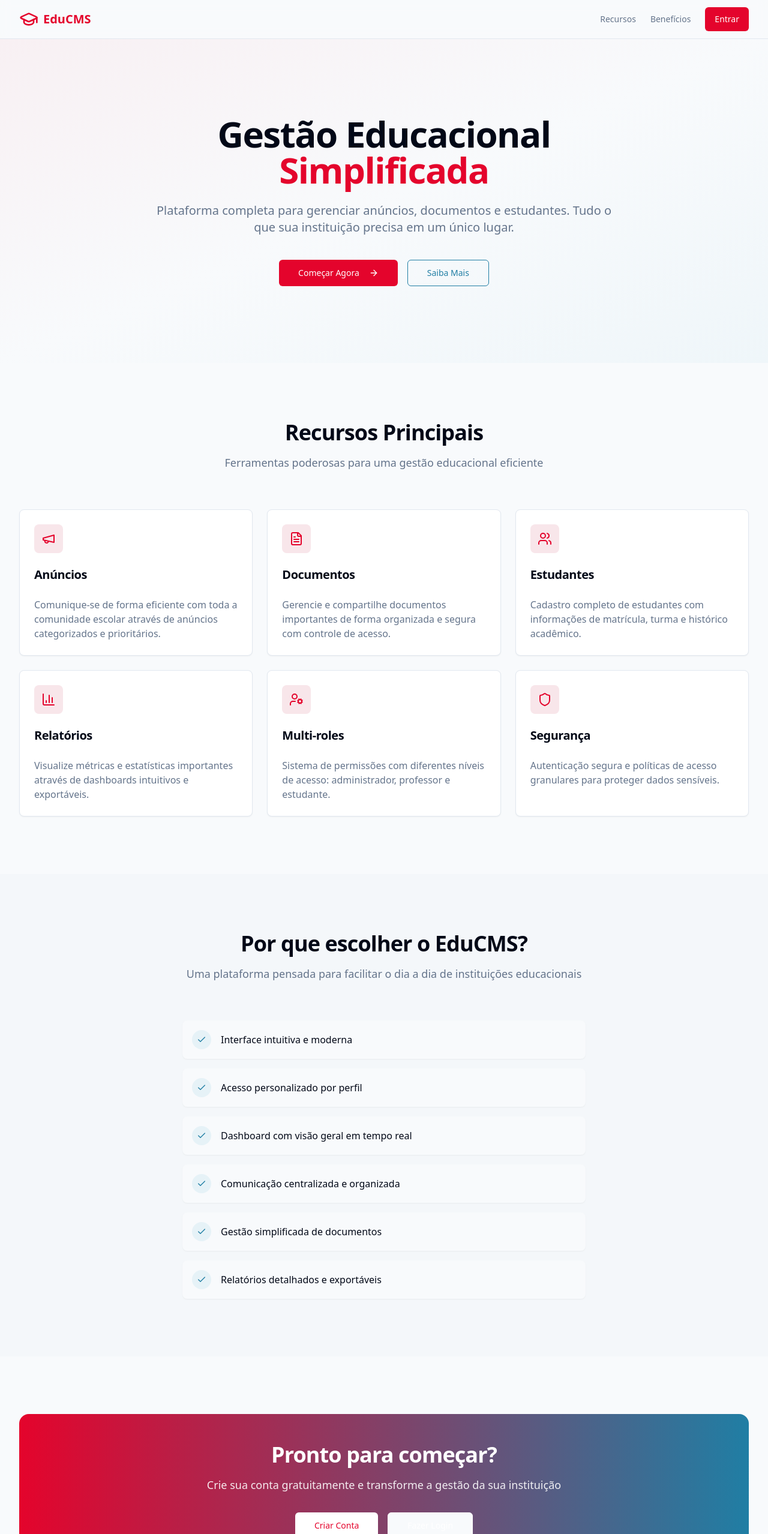
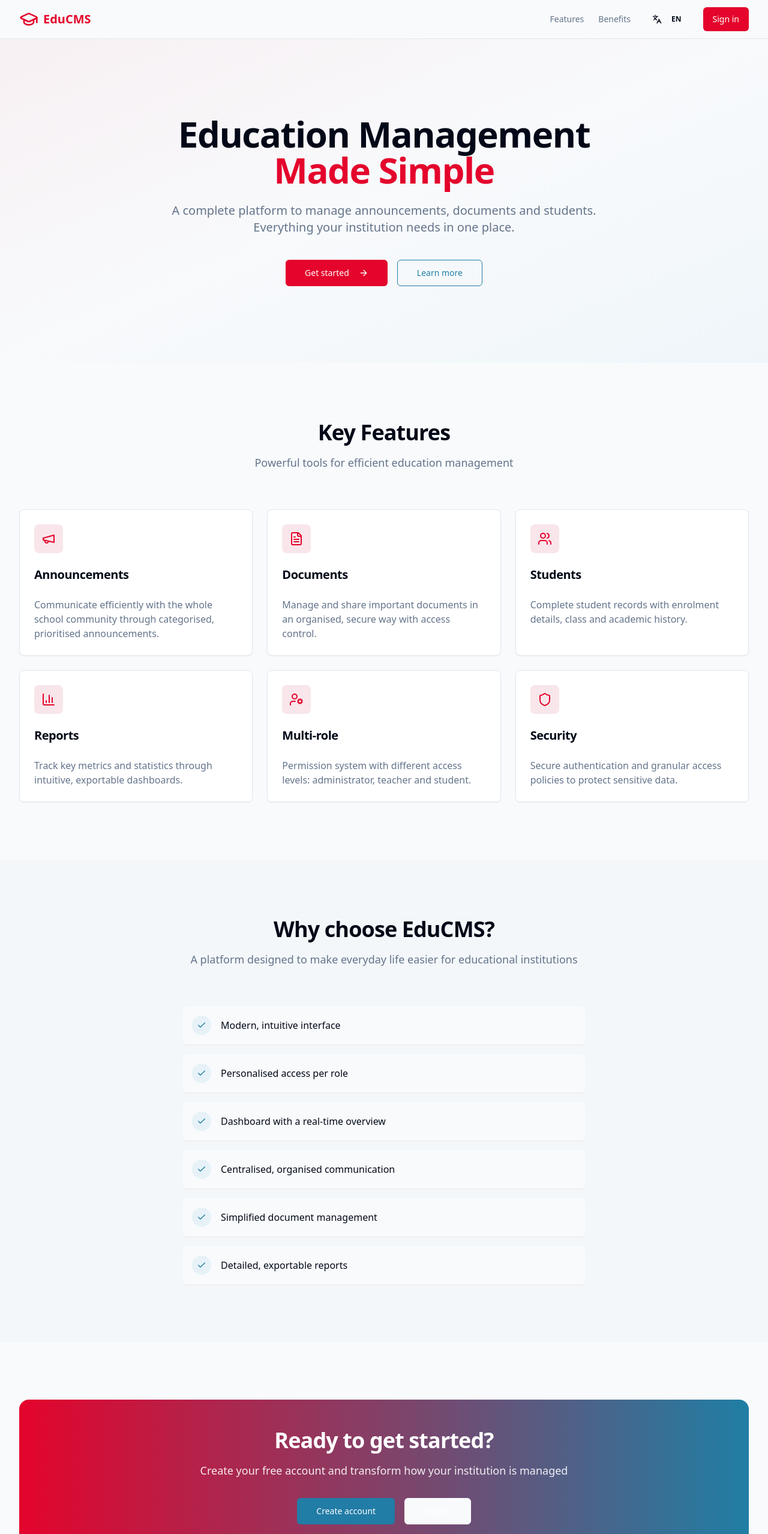
Before and after one commit to franklinmarceloferrer-cmd/educsme, a React (Vite) app: page / in a window 1280 px wide. Shown: the top 2557 px of the page at 60% size. Built offline with nearby package versions, Linux system fonts and the light colour scheme.

Commit message:
Changes
Co-authored-by: franklinmarceloferrer-cmd <227836888+franklinmarceloferrer-cmd@users.noreply.github.com>

```diff
--- a/src/pages/Index.tsx
+++ b/src/pages/Index.tsx
@@ -1,11 +1,13 @@
-// Update this page (the content is just a fallback if you fail to update the page)
+import { useTranslation } from "@/contexts/LanguageContext";
 
 const Index = () => {
+  const { t } = useTranslation();
+
   return (
     <div className="min-h-screen flex items-center justify-center bg-background">
       <div className="text-center">
-        <h1 className="text-4xl font-bold mb-4">Welcome to Your Blank App</h1>
-        <p className="text-xl text-muted-foreground">Start building your amazing project here!</p>
+        <h1 className="text-4xl font-bold mb-4">{t("index.title")}</h1>
+        <p className="text-xl text-muted-foreground">{t("index.subtitle")}</p>
       </div>
     </div>
   );
--- a/src/pages/Landing.tsx
+++ b/src/pages/Landing.tsx
@@ -1,6 +1,8 @@
 import { Link } from "react-router-dom";
 import { Button } from "@/components/ui/button";
 import { Card, CardContent, CardDescription, CardHeader, CardTitle } from "@/components/ui/card";
+import { LanguageSwitcher } from "@/components/layout/LanguageSwitcher";
+import { useTranslation } from "@/contexts/LanguageContext";
 import {
   GraduationCap,
   Megaphone,
@@ -10,52 +12,30 @@ import {
   Shield,
   UserCog,
   Check,
-  ArrowRight
+  ArrowRight,
 } from "lucide-react";
 
-const features = [
-  {
-    icon: Megaphone,
-    title: "Anúncios",
-    description: "Comunique-se de forma eficiente com toda a comunidade escolar através de anúncios categorizados e prioritários."
-  },
-  {
-    icon: FileText,
-    title: "Documentos",
-    description: "Gerencie e compartilhe documentos importantes de forma organizada e segura com controle de acesso."
-  },
-  {
-    icon: Users,
-    title: "Estudantes",
-    description: "Cadastro completo de estudantes com informações de matrícula, turma e histórico acadêmico."
-  },
-  {
-    icon: BarChart3,
-    title: "Relatórios",
-    description: "Visualize métricas e estatísticas importantes através de dashboards intuitivos e exportáveis."
-  },
-  {
-    icon: UserCog,
-    title: "Multi-roles",
-    description: "Sistema de permissões com diferentes níveis de acesso: administrador, professor e estudante."
-  },
-  {
-    icon: Shield,
-    title: "Segurança",
-    description: "Autenticação segura e políticas de acesso granulares para proteger dados sensíveis."
-  }
-];
+const FEATURES = [
+  { icon: Megaphone, key: "announcements" },
+  { icon: FileText, key: "documents" },
+  { icon: Users, key: "students" },
+  { icon: BarChart3, key: "reports" },
+  { icon: UserCog, key: "roles" },
+  { icon: Shield, key: "security" },
+] as const;
 
-const benefits = [
-  "Interface intuitiva e moderna",
-  "Acesso personalizado por perfil",
-  "Dashboard com visão geral em tempo real",
-  "Comunicação centralizada e organizada",
-  "Gestão simplificada de documentos",
-  "Relatórios detalhados e exportáveis"
-];
+const BENEFIT_KEYS = [
+  "landing.benefits.item1",
+  "landing.benefits.item2",
+  "landing.benefits.item3",
+  "landing.benefits.item4",
+  "landing.benefits.item5",
+  "landing.benefits.item6",
+] as const;
 
 export default function Landing() {
+  const { t } = useTranslation();
+
   return (
     <div className="min-h-screen bg-background">
       {/* Header/Navbar */}
@@ -67,18 +47,22 @@ export default function Landing() {
           </div>
           <nav className="hidden md:flex items-center gap-6">
             <a href="#recursos" className="text-sm font-medium text-muted-foreground hover:text-foreground transition-colors">
-              Recursos
+              {t("landing.nav.features")}
             </a>
             <a href="#beneficios" className="text-sm font-medium text-muted-foreground hover:text-foreground transition-colors">
-              Benefícios
+              {t("landing.nav.benefits")}
             </a>
+            <LanguageSwitcher />
             <Button asChild variant="brand-red">
-              <Link to="/login">Entrar</Link>
+              <Link to="/login">{t("landing.nav.signIn")}</Link>
             </Button>
           </nav>
-          <Button asChild variant="brand-red" className="md:hidden">
-            <Link to="/login">Entrar</Link>
-          </Button>
+          <div className="flex items-center gap-2 md:hidden">
+            <LanguageSwitcher />
+            <Button asChild variant="brand-red">
+              <Link to="/login">{t("landing.nav.signIn")}</Link>
+            </Button>
+          </div>
         </div>
       </header>
 
@@ -88,22 +72,21 @@ export default function Landing() {
         <div className="container relative py-24 md:py-32">
           <div className="mx-auto max-w-3xl text-center">
             <h1 className="text-4xl font-bold tracking-tight sm:text-5xl md:text-6xl">
-              Gestão Educacional{" "}
-              <span className="text-brand-red">Simplificada</span>
+              {t("landing.hero.title")}{" "}
+              <span className="text-brand-red">{t("landing.hero.titleHighlight")}</span>
             </h1>
             <p className="mt-6 text-lg text-muted-foreground md:text-xl">
-              Plataforma completa para gerenciar anúncios, documentos e estudantes.
-              Tudo o que sua instituição precisa em um único lugar.
+              {t("landing.hero.subtitle")}
             </p>
             <div className="mt-10 flex flex-col sm:flex-row items-center justify-center gap-4">
               <Button asChild size="lg" variant="brand-red">
                 <Link to="/login">
-                  Começar Agora
+                  {t("landing.hero.primaryCta")}
                   <ArrowRight className="ml-2 h-4 w-4" />
                 </Link>
               </Button>
               <Button asChild size="lg" variant="brand-blue-outline">
-                <a href="#recursos">Saiba Mais</a>
+                <a href="#recursos">{t("landing.hero.secondaryCta")}</a>
               </Button>
             </div>
           </div>
@@ -114,24 +97,26 @@ export default function Landing() {
       <section id="recursos" className="container py-24">
         <div className="text-center mb-16">
           <h2 className="text-3xl font-bold tracking-tight sm:text-4xl">
-            Recursos Principais
+            {t("landing.features.title")}
           </h2>
           <p className="mt-4 text-lg text-muted-foreground">
-            Ferramentas poderosas para uma gestão educacional eficiente
+            {t("landing.features.subtitle")}
           </p>
         </div>
         <div className="grid gap-6 md:grid-cols-2 lg:grid-cols-3">
-          {features.map((feature) => (
-            <Card key={feature.title} className="group hover:shadow-lg transition-shadow duration-300">
+          {FEATURES.map((feature) => (
+            <Card key={feature.key} className="group hover:shadow-lg transition-shadow duration-300">
               <CardHeader>
                 <div className="mb-4 inline-flex h-12 w-12 items-center justify-center rounded-lg bg-brand-red-light group-hover:bg-brand-red/10 transition-colors">
                   <feature.icon className="h-6 w-6 text-brand-red" />
                 </div>
-                <CardTitle className="text-xl">{feature.title}</CardTitle>
+                <CardTitle className="text-xl">
+                  {t(`landing.features.${feature.key}.title`)}
+                </CardTitle>
               </CardHeader>
               <CardContent>
                 <CardDescription className="text-base">
-                  {feature.description}
+                  {t(`landing.features.${feature.key}.description`)}
                 </CardDescription>
               </CardContent>
             </Card>
@@ -144,20 +129,20 @@ export default function Landing() {
         <div className="container">
           <div className="mx-auto max-w-3xl text-center mb-16">
             <h2 className="text-3xl font-bold tracking-tight sm:text-4xl">
-              Por que escolher o EduCMS?
+              {t("landing.benefits.title")}
             </h2>
             <p className="mt-4 text-lg text-muted-foreground">
-              Uma plataforma pensada para facilitar o dia a dia de instituições educacionais
+              {t("landing.benefits.subtitle")}
             </p>
           </div>
           <div className="mx-auto max-w-2xl">
             <ul className="grid gap-4">
-              {benefits.map((benefit) => (
-                <li key={benefit} className="flex items-center gap-4 rounded-lg bg-background p-4 shadow-sm">
+              {BENEFIT_KEYS.map((key) => (
+                <li key={key} className="flex items-center gap-4 rounded-lg bg-background p-4 shadow-sm">
                   <div className="flex h-8 w-8 items-center justify-center rounded-full bg-brand-blue-light">
                     <Check className="h-4 w-4 text-brand-blue" />
                   </div>
-                  <span className="font-medium">{benefit}</span>
+                  <span className="font-medium">{t(key)}</span>
                 </li>
               ))}
             </ul>
@@ -167,19 +152,19 @@ export default function Landing() {
 
       {/* CTA Section */}
       <section className="container py-24">
-        <div className="rounded-2xl bg-gradient-to-r from-brand-red to-brand-blue p-8 md:p-12 text-center text-white">
+        <div className="rounded-2xl bg-gradient-to-r from-brand-red to-brand-blue p-8 md:p-12 text-center text-primary-foreground">
           <h2 className="text-3xl font-bold tracking-tight sm:text-4xl">
-            Pronto para começar?
+            {t("landing.cta.title")}
           </h2>
-          <p className="mt-4 text-lg text-white/90">
-            Crie sua conta gratuitamente e transforme a gestão da sua instituição
+          <p className="mt-4 text-lg text-primary-foreground/90">
+            {t("landing.cta.subtitle")}
           </p>
           <div className="mt-8 flex flex-col sm:flex-row items-center justify-center gap-4">
-            <Button asChild size="lg" variant="secondary" className="bg-white text-brand-red hover:bg-white/90">
-              <Link to="/login">Criar Conta</Link>
+            <Button asChild size="lg" variant="secondary">
+              <Link to="/login">{t("landing.cta.signUp")}</Link>
             </Button>
-            <Button asChild size="lg" variant="outline" className="border-white text-white hover:bg-white/10">
-              <Link to="/login">Fazer Login</Link>
+            <Button asChild size="lg" variant="outline" className="border-primary-foreground text-primary-foreground hover:bg-primary-foreground/10">
+              <Link to="/login">{t("landing.cta.signIn")}</Link>
             </Button>
           </div>
         </div>
@@ -194,10 +179,10 @@ export default function Landing() {
               <span className="font-semibold text-brand-red">EduCMS</span>
             </div>
             <p className="text-sm text-muted-foreground text-center">
-              © {new Date().getFullYear()} EduCMS. Projeto de Portfolio.
+              {t("landing.footer.copyright", { year: new Date().getFullYear() })}
             </p>
             <p className="text-xs text-muted-foreground">
-              Desenvolvido com React, TypeScript e Supabase
+              {t("landing.footer.builtWith")}
             </p>
           </div>
         </div>
--- a/src/pages/NotFound.tsx
+++ b/src/pages/NotFound.tsx
@@ -1,8 +1,10 @@
 import { useLocation } from "react-router-dom";
 import { useEffect } from "react";
+import { useTranslation } from "@/contexts/LanguageContext";
 
 const NotFound = () => {
   const location = useLocation();
+  const { t } = useTranslation();
 
   useEffect(() => {
     console.error(
@@ -12,12 +14,12 @@ const NotFound = () => {
   }, [location.pathname]);
 
   return (
-    <div className="min-h-screen flex items-center justify-center bg-gray-100">
+    <div className="min-h-screen flex items-center justify-center bg-muted">
       <div className="text-center">
-        <h1 className="text-4xl font-bold mb-4">404</h1>
-        <p className="text-xl text-gray-600 mb-4">Oops! Page not found</p>
-        <a href="/" className="text-blue-500 hover:text-blue-700 underline">
-          Return to Home
+        <h1 className="text-4xl font-bold mb-4">{t("notFound.title")}</h1>
+        <p className="text-xl text-muted-foreground mb-4">{t("notFound.message")}</p>
+        <a href="/" className="text-brand-blue hover:underline">
+          {t("notFound.back")}
         </a>
       </div>
     </div>
```
